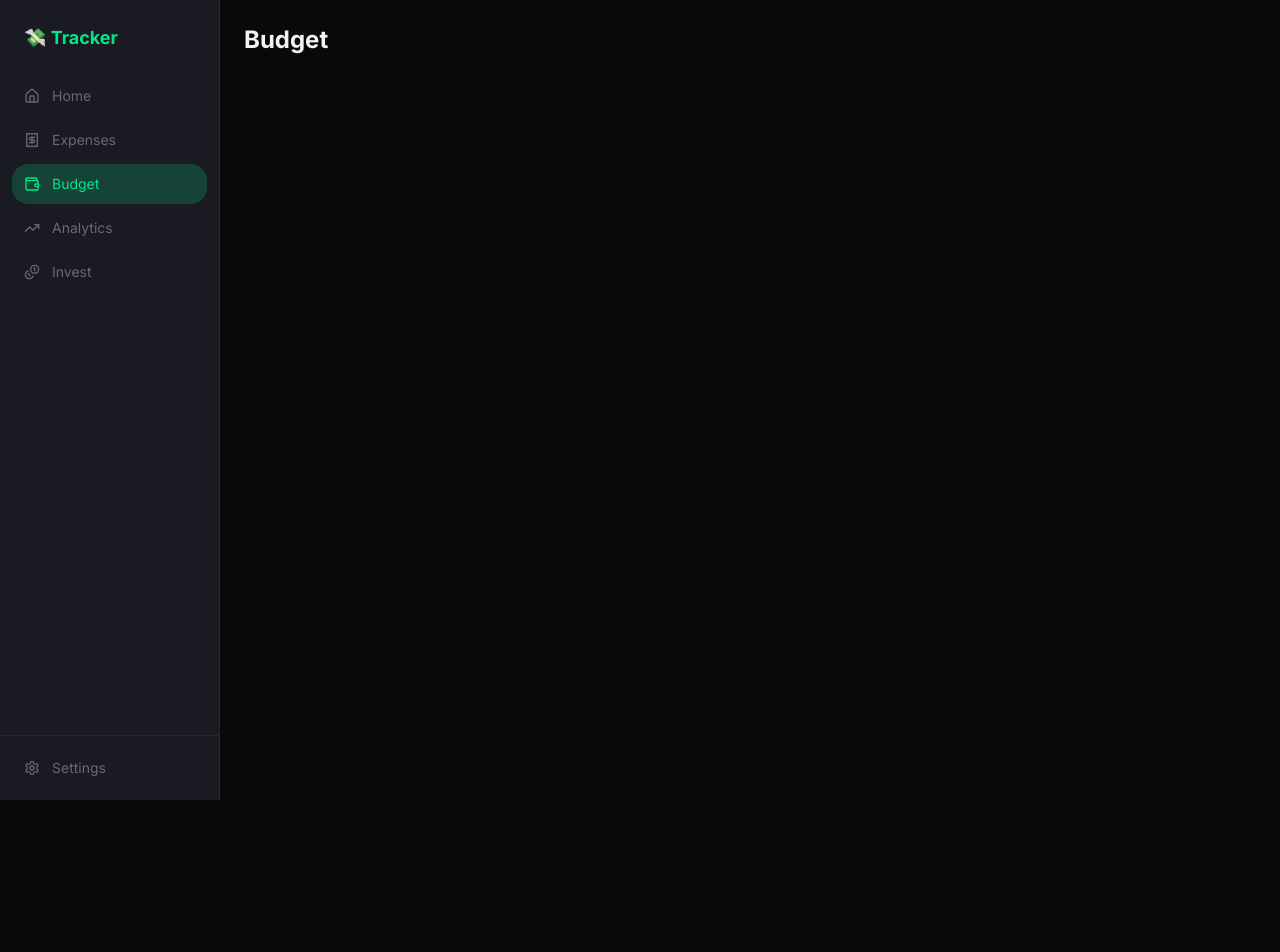
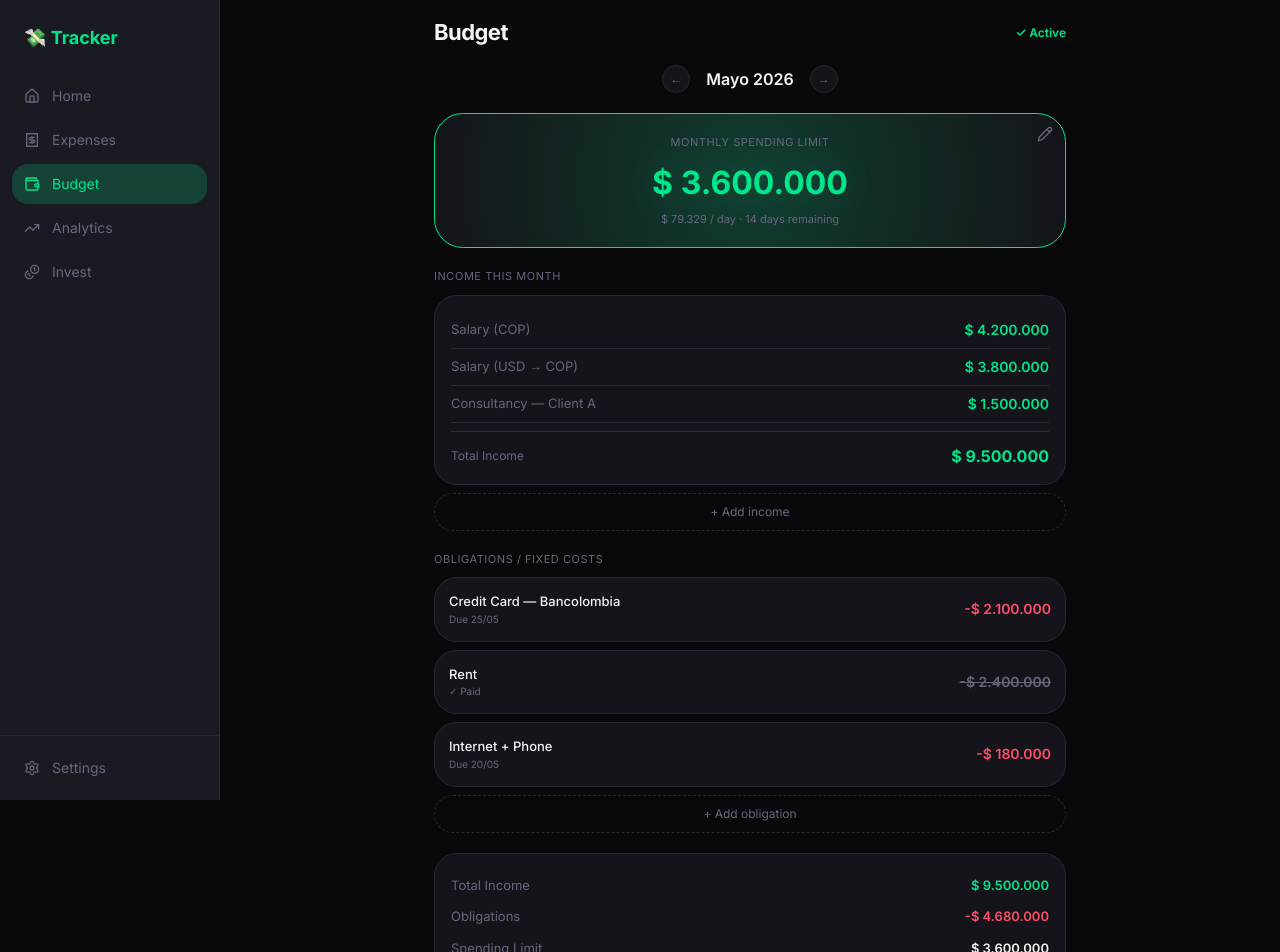
Before and after one commit to adgregory/expense-tracker, a Next.js app: page /budget in a window 1280 px wide. Shown: the top 952 px of the page. Before the commit the page ends 800 px from the top, so only its background shows below. Built offline with nearby package versions, Linux system fonts and the light colour scheme.

Commit message:
feat: build budget page with spending limit, income, obligations, and summary

```diff
--- a/src/app/(tabs)/budget/page.tsx
+++ b/src/app/(tabs)/budget/page.tsx
@@ -1,3 +1,26 @@
+"use client";
+
+import { SpendingLimitCard } from "@/components/budget/spending-limit-card";
+import { IncomeSection } from "@/components/budget/income-section";
+import { ObligationsSection } from "@/components/budget/obligations-section";
+import { BudgetSummary } from "@/components/budget/budget-summary";
+
 export default function BudgetPage() {
-  return <div className="p-6"><h1 className="text-2xl font-bold">Budget</h1></div>;
+  return (
+    <div className="px-5 py-4 max-w-2xl mx-auto">
+      <div className="flex items-center justify-between mb-4">
+        <h1 className="text-[22px] font-bold tracking-tight">Budget</h1>
+        <span className="text-xs text-[var(--color-green)] font-semibold">✓ Active</span>
+      </div>
+      <div className="flex items-center justify-center gap-4 pb-5">
+        <button className="flex h-7 w-7 items-center justify-center rounded-full bg-card border border-border text-xs text-muted-foreground">←</button>
+        <span className="text-base font-semibold">Mayo 2026</span>
+        <button className="flex h-7 w-7 items-center justify-center rounded-full bg-card border border-border text-xs text-muted-foreground">→</button>
+      </div>
+      <div className="mb-5"><SpendingLimitCard /></div>
+      <div className="mb-5"><IncomeSection /></div>
+      <div className="mb-5"><ObligationsSection /></div>
+      <BudgetSummary />
+    </div>
+  );
 }
--- /dev/null
+++ b/src/components/budget/budget-summary.tsx
@@ -0,0 +1,33 @@
+"use client";
+
+import { useApp } from "@/lib/context/use-app";
+import { formatCOP } from "@/lib/utils";
+
+export function BudgetSummary() {
+  const { budget } = useApp();
+
+  const totalIncome = budget.incomes.reduce((sum, i) => sum + i.amount, 0);
+  const totalObligations = budget.obligations.reduce((sum, o) => sum + o.amount, 0);
+  const savingsTarget = totalIncome - totalObligations - budget.spendingLimit;
+
+  return (
+    <div className="rounded-xl border border-border bg-card p-4">
+      <div className="flex justify-between py-1.5 text-[13px]">
+        <span className="text-muted-foreground">Total Income</span>
+        <span className="font-semibold text-[var(--color-green)]">{formatCOP(totalIncome)}</span>
+      </div>
+      <div className="flex justify-between py-1.5 text-[13px]">
+        <span className="text-muted-foreground">Obligations</span>
+        <span className="font-semibold text-[var(--color-red)]">-{formatCOP(totalObligations)}</span>
+      </div>
+      <div className="flex justify-between py-1.5 text-[13px]">
+        <span className="text-muted-foreground">Spending Limit</span>
+        <span className="font-semibold">{formatCOP(budget.spendingLimit)}</span>
+      </div>
+      <div className="flex justify-between pt-3 mt-2 border-t border-border">
+        <span className="text-muted-foreground text-[13px]">Savings Target</span>
+        <span className={`text-[15px] font-bold ${savingsTarget >= 0 ? "text-[var(--color-green)]" : "text-[var(--color-red)]"}`}>{formatCOP(savingsTarget)}</span>
+      </div>
+    </div>
+  );
+}
--- /dev/null
+++ b/src/components/budget/income-section.tsx
@@ -0,0 +1,52 @@
+"use client";
+
+import { useState } from "react";
+import { useApp } from "@/lib/context/use-app";
+import { formatCOP } from "@/lib/utils";
+import { Input } from "@/components/ui/input";
+import { Button } from "@/components/ui/button";
+
+export function IncomeSection() {
+  const { budget, addIncome } = useApp();
+  const [showAdd, setShowAdd] = useState(false);
+  const [source, setSource] = useState("");
+  const [amount, setAmount] = useState("");
+
+  const totalIncome = budget.incomes.reduce((sum, i) => sum + i.amount, 0);
+
+  const handleAdd = () => {
+    const num = parseInt(amount.replace(/\D/g, ""), 10);
+    if (!source.trim() || !num) return;
+    addIncome({ source: source.trim(), amount: num, date: new Date().toISOString().split("T")[0] });
+    setSource("");
+    setAmount("");
+    setShowAdd(false);
+  };
+
+  return (
+    <div>
+      <p className="text-[11px] text-muted-foreground uppercase tracking-wider mb-2.5">Income This Month</p>
+      <div className="rounded-xl border border-border bg-card p-4">
+        {budget.incomes.map((income) => (
+          <div key={income.id} className="flex justify-between items-center py-2 border-b border-border last:border-0">
+            <span className="text-[13px] text-muted-foreground">{income.source}</span>
+            <span className="text-sm font-semibold text-[var(--color-green)]">{formatCOP(income.amount)}</span>
+          </div>
+        ))}
+        <div className="flex justify-between items-center pt-3 mt-2 border-t border-[var(--color-green-dim)]">
+          <span className="text-xs text-muted-foreground">Total Income</span>
+          <span className="text-base font-bold text-[var(--color-green)]">{formatCOP(totalIncome)}</span>
+        </div>
+      </div>
+      {showAdd ? (
+        <div className="flex gap-2 mt-2">
+          <Input placeholder="Source" value={source} onChange={(e) => setSource(e.target.value)} className="flex-1 h-10 bg-card border-border text-sm" />
+          <Input placeholder="Amount" value={amount} onChange={(e) => setAmount(e.target.value)} className="w-28 h-10 bg-card border-border text-sm" />
+          <Button onClick={handleAdd} size="sm" className="h-10 bg-[var(--color-green)] text-black hover:bg-[var(--color-green)]/90">Add</Button>
+        </div>
+      ) : (
+        <button onClick={() => setShowAdd(true)} className="w-full mt-2 p-2.5 rounded-xl border border-dashed border-border text-xs text-muted-foreground hover:text-foreground transition-colors">+ Add income</button>
+      )}
+    </div>
+  );
+}
--- /dev/null
+++ b/src/components/budget/obligations-section.tsx
@@ -0,0 +1,49 @@
+"use client";
+
+import { useState } from "react";
+import { useApp } from "@/lib/context/use-app";
+import { formatCOP } from "@/lib/utils";
+import { Input } from "@/components/ui/input";
+import { Button } from "@/components/ui/button";
+
+export function ObligationsSection() {
+  const { budget, addObligation, toggleObligationPaid } = useApp();
+  const [showAdd, setShowAdd] = useState(false);
+  const [name, setName] = useState("");
+  const [amount, setAmount] = useState("");
+
+  const handleAdd = () => {
+    const num = parseInt(amount.replace(/\D/g, ""), 10);
+    if (!name.trim() || !num) return;
+    addObligation({ name: name.trim(), amount: num, dueDate: new Date().toISOString().split("T")[0], paid: false });
+    setName("");
+    setAmount("");
+    setShowAdd(false);
+  };
+
+  return (
+    <div>
+      <p className="text-[11px] text-muted-foreground uppercase tracking-wider mb-2.5">Obligations / Fixed Costs</p>
+      <div className="space-y-2">
+        {budget.obligations.map((ob) => (
+          <div key={ob.id} className="flex justify-between items-center p-3.5 rounded-xl border border-border bg-card cursor-pointer" onClick={() => toggleObligationPaid(ob.id)}>
+            <div>
+              <p className="text-[13px] font-medium">{ob.name}</p>
+              <p className="text-[10px] text-muted-foreground">{ob.paid ? "✓ Paid" : `Due ${ob.dueDate.split("-").slice(1).reverse().join("/")}`}</p>
+            </div>
+            <span className={`text-sm font-semibold ${ob.paid ? "text-muted-foreground line-through" : "text-[var(--color-red)]"}`}>-{formatCOP(ob.amount)}</span>
+          </div>
+        ))}
+      </div>
+      {showAdd ? (
+        <div className="flex gap-2 mt-2">
+          <Input placeholder="Name" value={name} onChange={(e) => setName(e.target.value)} className="flex-1 h-10 bg-card border-border text-sm" />
+          <Input placeholder="Amount" value={amount} onChange={(e) => setAmount(e.target.value)} className="w-28 h-10 bg-card border-border text-sm" />
+          <Button onClick={handleAdd} size="sm" className="h-10 bg-[var(--color-green)] text-black hover:bg-[var(--color-green)]/90">Add</Button>
+        </div>
+      ) : (
+        <button onClick={() => setShowAdd(true)} className="w-full mt-2 p-2.5 rounded-xl border border-dashed border-border text-xs text-muted-foreground hover:text-foreground transition-colors">+ Add obligation</button>
+      )}
+    </div>
+  );
+}
--- /dev/null
+++ b/src/components/budget/spending-limit-card.tsx
@@ -0,0 +1,42 @@
+"use client";
+
+import { useState } from "react";
+import { Pencil, Check } from "lucide-react";
+import { useApp } from "@/lib/context/use-app";
+import { formatCOP, getDaysRemainingInMonth } from "@/lib/utils";
+import { Input } from "@/components/ui/input";
+
+export function SpendingLimitCard() {
+  const { budget, updateSpendingLimit, expenses } = useApp();
+  const [editing, setEditing] = useState(false);
+  const [editValue, setEditValue] = useState("");
+
+  const totalSpent = expenses.reduce((sum, e) => sum + e.amount, 0);
+  const remaining = budget.spendingLimit - totalSpent;
+  const daysLeft = getDaysRemainingInMonth();
+  const perDay = daysLeft > 0 ? Math.round(remaining / daysLeft) : 0;
+
+  const handleSave = () => {
+    const num = parseInt(editValue.replace(/\D/g, ""), 10);
+    if (num > 0) updateSpendingLimit(num);
+    setEditing(false);
+  };
+
+  return (
+    <div className="relative rounded-2xl border border-[var(--color-green)] bg-card p-5 text-center overflow-hidden">
+      <div className="absolute -top-1/2 -left-1/2 w-[200%] h-[200%] bg-[radial-gradient(circle,var(--color-green-dim)_0%,transparent_50%)] pointer-events-none" />
+      <button onClick={() => { setEditValue(String(budget.spendingLimit)); setEditing(!editing); }} className="absolute top-3 right-3 text-muted-foreground hover:text-foreground z-10">
+        {editing ? <Check className="h-4 w-4" /> : <Pencil className="h-4 w-4" />}
+      </button>
+      <p className="relative text-[11px] text-muted-foreground uppercase tracking-wider mb-2">Monthly Spending Limit</p>
+      {editing ? (
+        <div className="relative flex justify-center mb-2">
+          <Input type="text" value={editValue} onChange={(e) => setEditValue(e.target.value)} onKeyDown={(e) => e.key === "Enter" && handleSave()} onBlur={handleSave} className="w-48 text-center text-2xl font-bold bg-transparent border-border h-12" autoFocus />
+        </div>
+      ) : (
+        <p className="relative text-[32px] font-bold text-[var(--color-green)] drop-shadow-[0_0_20px_var(--color-green-dim)]">{formatCOP(budget.spendingLimit)}</p>
+      )}
+      <p className="relative text-[11px] text-muted-foreground mt-1">{formatCOP(Math.max(0, perDay))} / day · {daysLeft} days remaining</p>
+    </div>
+  );
+}
```
